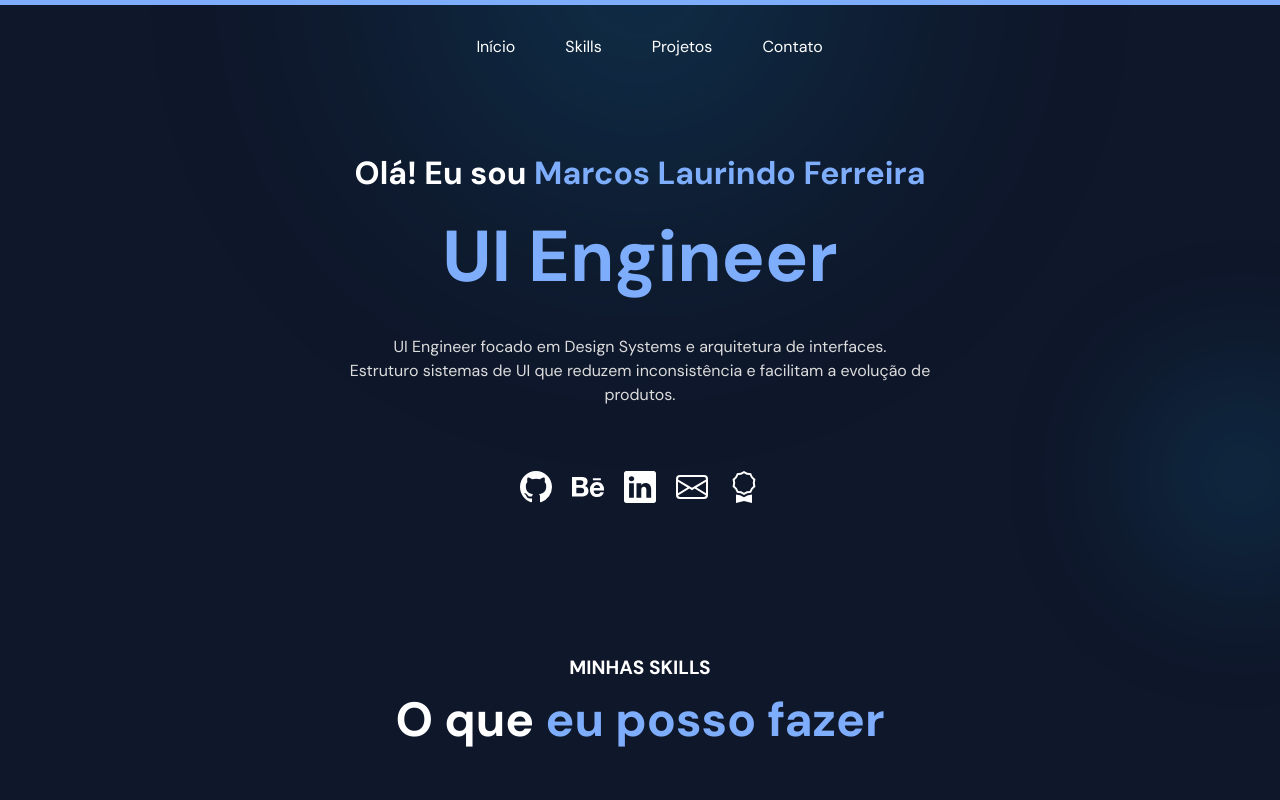
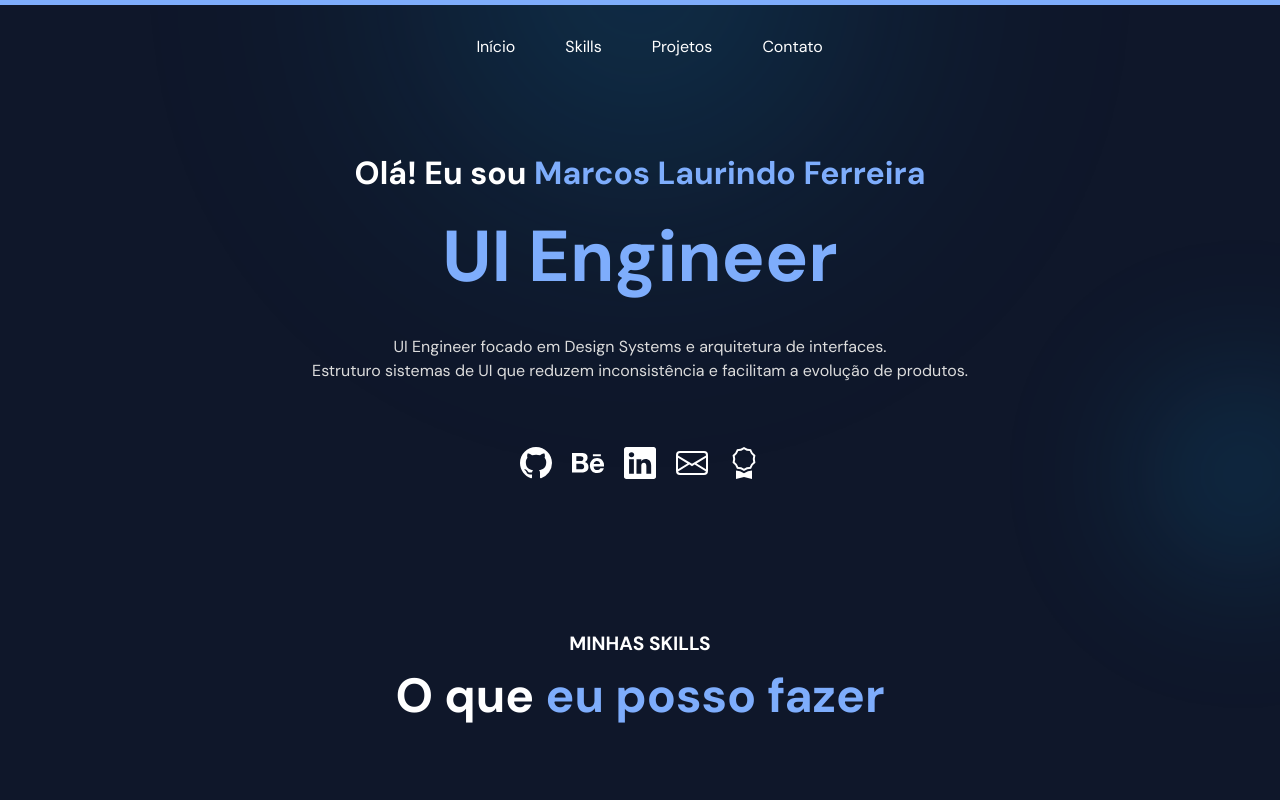
Before and after one commit to marcosprofile/DevXPortfolio, a React (Create React App) app: page / in a window 1280 px wide. Shown: the top 800 px of the page. Built offline with nearby package versions, Linux system fonts and the light colour scheme; no server answers.

Commit message:
feat: remover largura máxima do parágrafo na seção Showcase

```diff
--- a/src/components/Showcase.jsx
+++ b/src/components/Showcase.jsx
@@ -45,7 +45,7 @@ export default function Showcase() {
           <Heading as="h1" size="h1" $align="center">
           <BlueText>UI Engineer</BlueText>
           </Heading>
-          <ParaText as="p" $top="2rem" $bottom="4rem" $mWidth="600px" $center>
+          <ParaText as="p" $top="2rem" $bottom="4rem" $center>
             UI Engineer focado em Design Systems e arquitetura de interfaces.<br />
             Estruturo sistemas de UI que reduzem inconsistência e facilitam a evolução de produtos.
           </ParaText>
```
